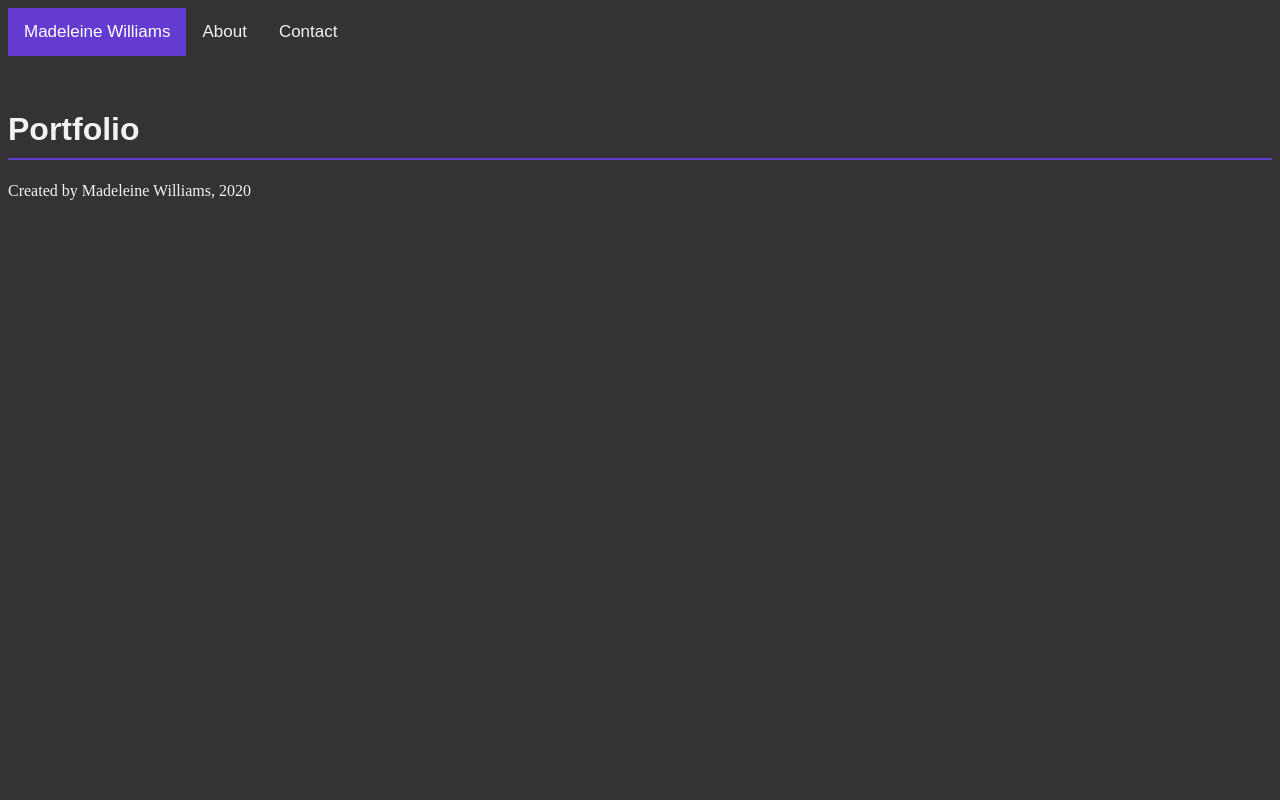
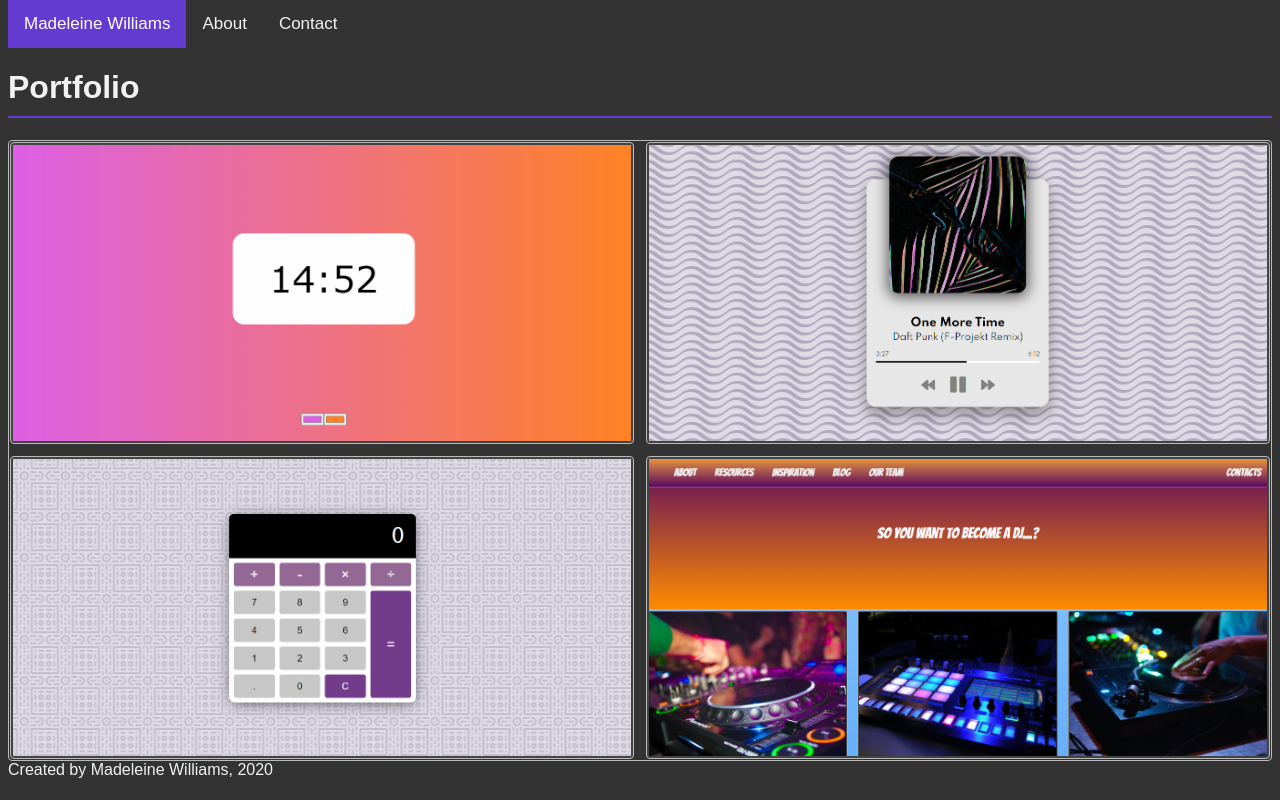
Before and after one commit to mwilliams659/My-Portfolio, a plain HTML site: page index.html in a window 1280 px wide. Drawn offline with Linux system fonts and the light colour scheme.

Commit message:
Portfolio screenshots
Using CSS grid, I have added photographs of the websites I could include on my portfolio. I have also added animations on-hover.

```diff
--- a/index.html
+++ b/index.html
@@ -15,11 +15,25 @@
             <a href="javascript:void(0);" class="icon" onclick="responsiveNavbar()">
               <i class="fa fa-bars"></i>
             </a>
-          </div>
-          <p>
-              <br>
-              <h1>Portfolio</h1>
-          </p>
+        </div>
+        <p>
+            <br>
+            <h1>Portfolio</h1>
+        </p>
+        <div class="container zone grid-wrapper">
+            <div class="box zone">
+                <img src="clockwebsite.png" alt="">
+            </div>
+            <div class="box zone">
+                <img src="musicwebsite.png" alt="">
+            </div>
+            <div class="box zone">
+            <img src="calculatorwebsite.png" alt="">
+            </div>
+            <div class="box zone">
+                <img src="djwebsite.png" alt="">
+            </div>
+        </div>
         <footer>Created by Madeleine Williams, 2020</footer>
         <script src="script.js"></script>
     </body>
--- a/style.css
+++ b/style.css
@@ -3,6 +3,8 @@
     background-color: #333;
     overflow: hidden;
     /* border-bottom:2px solid rgb(0,0,0);padding-bottom:10px */
+    position: fixed;
+    top: 0;
   }
 
 
@@ -47,18 +49,89 @@
 
 
 body {
+    margin-top: 30px;
     background-color: #333;
 }
 
 h1 {
     color: #f2f2f2;
     font-family: sans-serif;
-    border-bottom:2px solid #633bd1;padding-bottom:10px;
+    border-bottom:2px solid #633bd1;
+    padding-bottom:10px;
+}
+
+h2, h4, footer {
+    color: #f2f2f2;
+    font-family: sans-serif;
 }
 
 footer {
     color: #f2f2f2;
 }
+
+
+.zone {
+    /*    padding:30px 50px;
+        margin:40px 60px;*/
+        cursor:pointer;
+    /*    display:inline-block;*/
+        color:#FFF;
+        font-size:2em;
+        border-radius:4px;
+        border:1px solid #bbb;
+        transition: all 0.3s linear;
+    }
+
+    .zone:hover {
+        -webkit-box-shadow:rgba(0,0,0,0.8) 0px 5px 15px, inset rgba(0,0,0,0.15) 0px -10px 20px;
+        -moz-box-shadow:rgba(0,0,0,0.8) 0px 5px 15px, inset rgba(0,0,0,0.15) 0px -10px 20px;
+        -o-box-shadow:rgba(0,0,0,0.8) 0px 5px 15px, inset rgba(0,0,0,0.15) 0px -10px 20px;
+        box-shadow:rgba(0,0,0,0.8) 0px 5px 15px, inset rgba(0,0,0,0.15) 0px -10px 20px;
+    }
+
+    .box:hover {
+        -webkit-transform: rotate(-1deg);
+        -moz-transform:rotate(-1deg);
+        -o-transform:rotate(-1deg);
+        transform:rotate(-1deg);
+    }
+
+
+
+/* grid */
+
+
+.grid-wrapper {
+    display: inline-grid;
+    grid-gap: 10px;
+    grid-template-columns: repeat(2, [col-start] 1fr);
+}
+
+.box > img {
+    height: 100%;
+    width: 100%;
+    display: block;
+    object-fit: cover;
+}
+
+.box {
+    background-color: #444;
+    padding: 2px;
+    margin: 1px;
+}
+
+
+
+
+
+
+
+
+
+
+
+
+
 
 /* Page Animations  */
 .animate-in {
```
Also changed, not shown: about.html (+4 -0 lines), contact.html (+9 -0 lines), calculatorwebsite.png (added), clockwebsite.png (added), djwebsite.png (added), musicwebsite.png (added).
